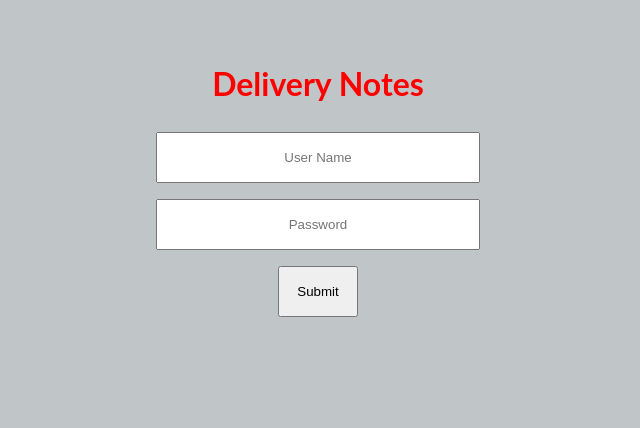
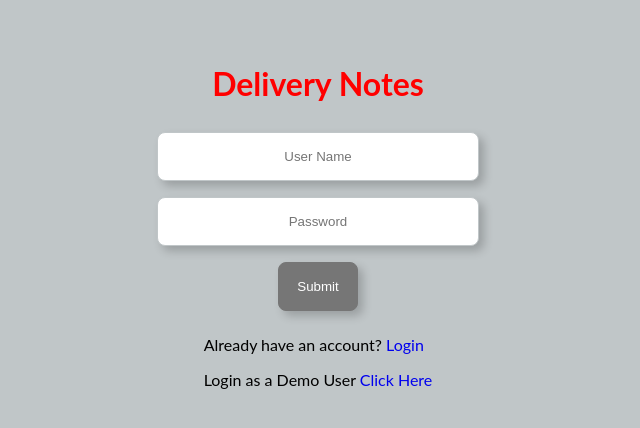
Before and after one commit to minnecoder/driver-notes-sk2, a SvelteKit app: page /register in a window 1280 px wide. Shown: the top 428 px of the page, without its empty margins (322-962 px from the left). Built offline with nearby package versions, Linux system fonts and the light colour scheme.

Commit message:
Made user a state

```diff
--- a/src/routes/register/+page.svelte
+++ b/src/routes/register/+page.svelte
@@ -1,9 +1,9 @@
 <script>
-	let user = {
+	let user = $state({
 		userName: '',
 		password: '',
 		error: ''
-	};
+	});
 
 	// function handleSubmit(event) {
 	// 	event.preventDefault();
@@ -54,6 +54,15 @@
 		/>
 
 		<input type="submit" value="Submit" />
+
+		<div>
+			<p>
+				Already have an account? <a class="link" href="/">Login</a>
+			</p>
+			<p>
+				Login as a Demo User <a class="link" href="/demo">Click Here</a>
+			</p>
+		</div>
 	</form>
 </div>
 
@@ -74,14 +83,24 @@
 		justify-content: center;
 		flex-direction: column;
 	}
+
 	.registerForm input {
 		width: 20rem;
 		margin: 0.5rem 0;
 		padding: 1rem 0;
 		text-align: center;
+		border-radius: 8px;
+		border: solid 1px #c0c6c8;
+		box-shadow: 5px 5px 10px rgba(0, 0, 0, 0.2);
 	}
 
 	.registerForm input[type='submit'] {
 		width: 5rem;
+		background: #767676;
+		color: white;
+		border: solid 1px #767676;
+	}
+	.link {
+		text-decoration: none;
 	}
 </style>
```
